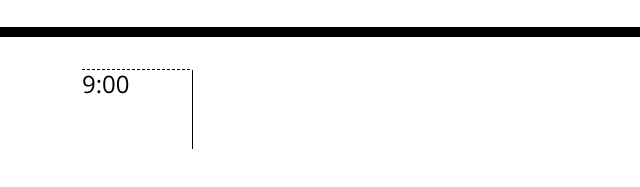
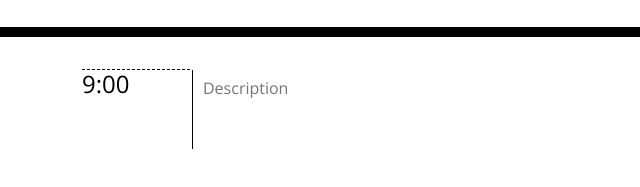
Before and after one commit to monstertruckdog/workday-scheduler, a plain HTML site: page index.html in a window 1280 px wide. Shown: the part 267-454 px from the top of the page, 0-640 px from the left. Drawn offline with nearby package versions, Linux system fonts and the light colour scheme.

Commit message:
Correct incorrect CSS save file version

```diff
--- a/Assets/css/style.css
+++ b/Assets/css/style.css
@@ -90,12 +90,11 @@ textarea {
 
 #c-todo-r-a {
   flex: 0 0 70vw;
+  width: 100%;
 }
 
 .text-box {
   display: inline;
   box-sizing: border-box;
-  -webkit-box-sizing: border-box;
-  -moz-box-sizing: border-box;
   width: inherit;
 }
--- a/index.html
+++ b/index.html
@@ -35,7 +35,7 @@
     </header>
     <div class="container">
       <div class="row hour" id="c-time-r-a"><h4>9:00</h4></div>
-      <div class="row to-do" id="c-todo-r-a"><textarea type="text" class="textarea text-box"></textarea></div>
+      <div class="row to-do" id="c-todo-r-a"><textarea type="text" class="textarea text-box" placeholder="Description"></textarea></div>
       <div class="row saveBtn" id="c-save-r-a"><span class="material-icons-round">save</span></div>
     </div>
 
```
